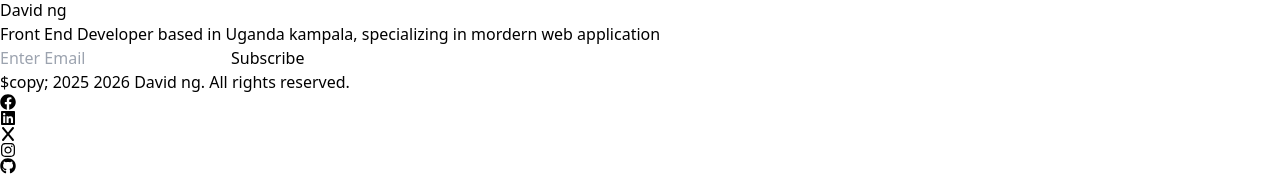
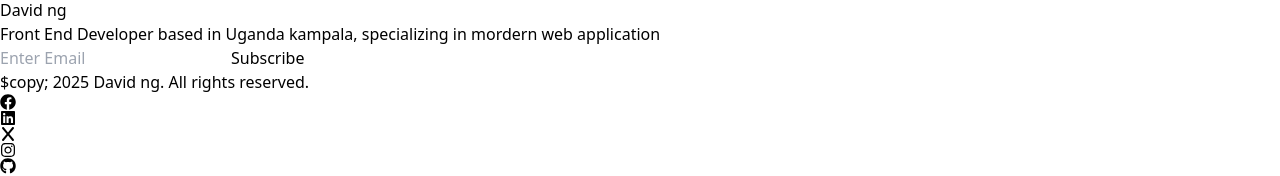
Before and after one commit to davidngongo/Dng-portofolio, a React (Vite) app: page / in a window 1280 px wide. Shown: the part 9094-9270 px from the top of the page. Built offline with nearby package versions, Linux system fonts and the light colour scheme.

Commit message:
footer update

```diff
--- a/src/Components/Footer.jsx
+++ b/src/Components/Footer.jsx
@@ -20,7 +20,7 @@ const Footer = () => {
         </div>
         </div>
         <div className="border-t border-gray-600 pt-4 flex flex-col md:flex-row justify-between items-center">
-            <p className="text-gray-400">$copy; {new Date().getFullYear()} 2026 David ng. All rights reserved.</p>
+            <p className="text-gray-400">$copy; {new Date().getFullYear()}  David ng. All rights reserved.</p>
             <div className="flex space-x-4 my-4 md:my-0">
                 <a href="https://www.facebook.com/davidng417/" className="text-gray-400 hover:text-white">
                     <FaFacebook />
```
